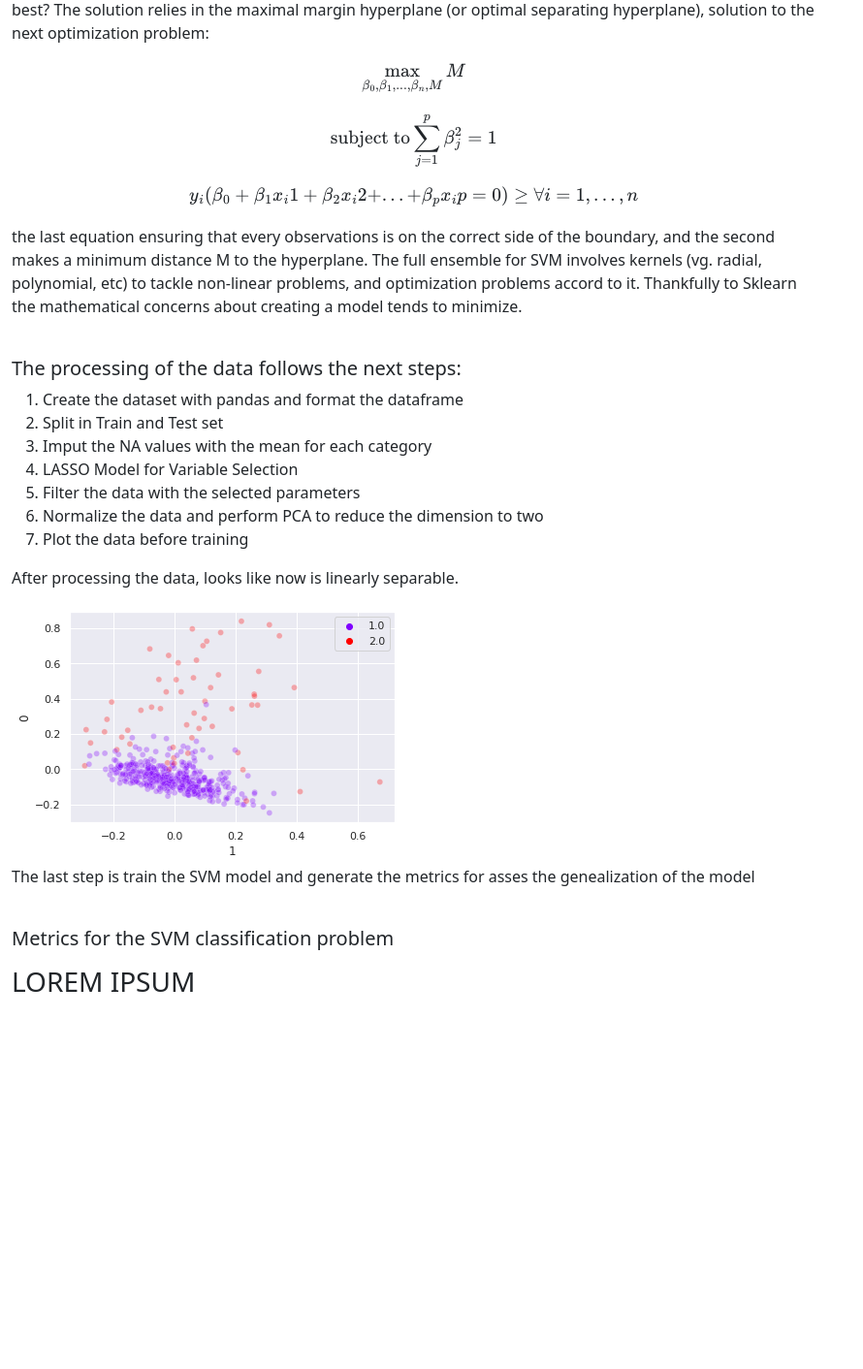
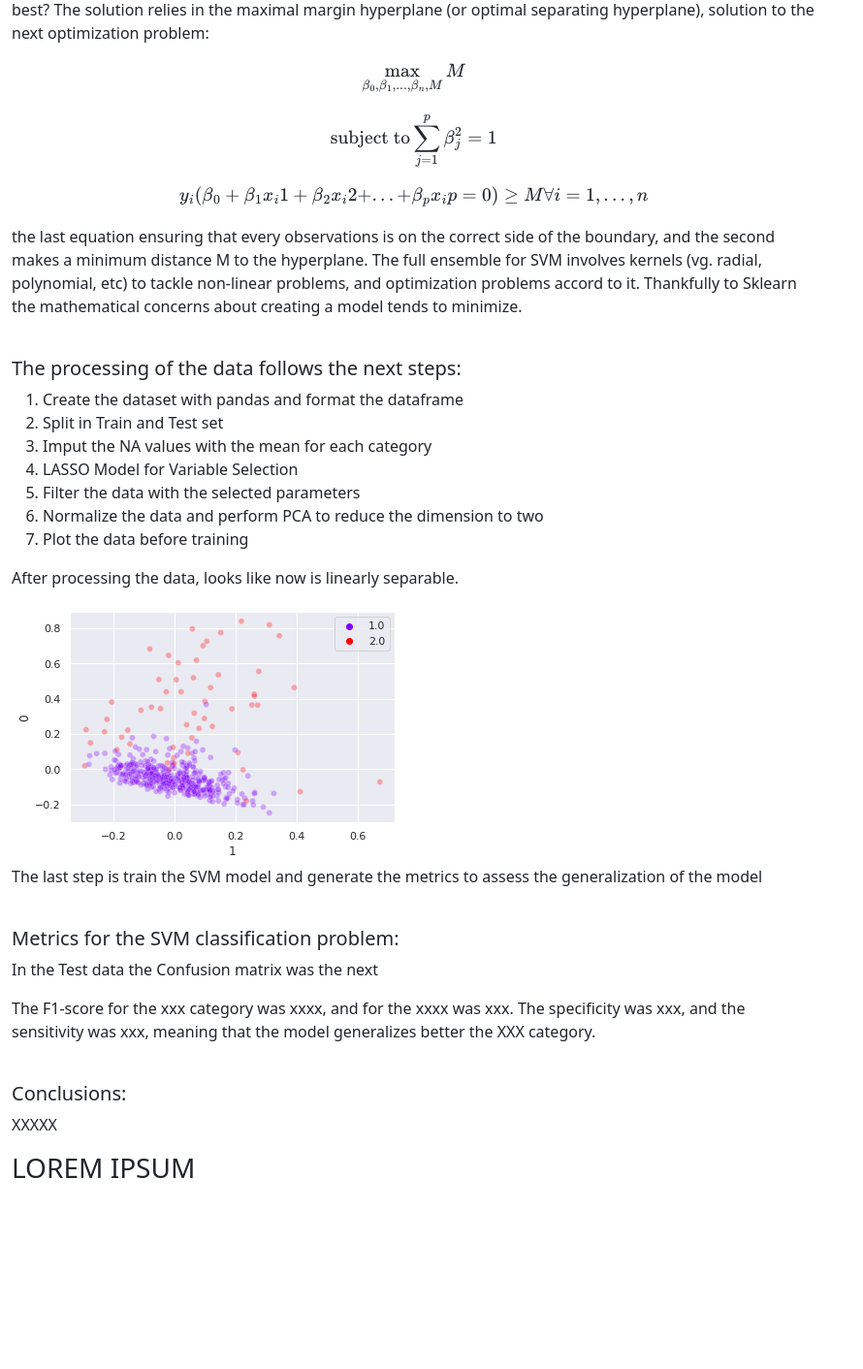
Before and after one commit to primods/flask_portfolio, a Flask app: page /svm in a window 1280 px wide. Shown: the part 1260-2672 px from the top of the page at 97% size, without its empty margins (0-890 px from the left). Before the commit the page ends 2283 px from the top, so only its background shows below. Run offline with Flask 2, Linux system fonts and the light colour scheme; parts of the project's set-up code (start-up, migrations or seed data) failed here and were passed over; some libraries are stand-ins or nearby versions.

Commit message:
update web content

```diff
--- a/templates/svm.html
+++ b/templates/svm.html
@@ -55,7 +55,7 @@ Dataset: Hepatitis C <a href="https://www.kaggle.com/datasets/fedesoriano/hepati
     for p-dimensional data. Since multiple hyperplanes can be generated for the same model, how we choose the best? The solution relies in the maximal margin hyperplane (or optimal separating hyperplane), solution to the next optimization problem:
     $$ \max\limits_{\beta_0,\beta_1,...,\beta_n,M} M $$
     $$ \text{subject to} \sum_{j=1}^p \beta_j^2 = 1 $$
-    $$ y_i(\beta_0 + \beta_1 x_i1 + \beta_2 x_i2 + ... + \beta_p x_ip = 0) \geq \forall i = 1,...,n  $$
+    $$ y_i(\beta_0 + \beta_1 x_i1 + \beta_2 x_i2 + ... + \beta_p x_ip = 0) \geq M \forall i = 1,...,n  $$
     the last equation ensuring that every observations is on the correct side of the boundary, and the second makes a minimum distance M to the hyperplane. The full ensemble for SVM involves kernels (vg. radial, polynomial, etc) to tackle non-linear problems, and optimization problems accord to it. Thankfully to Sklearn the mathematical concerns about creating a model tends to minimize.
 </p>
 <br>
@@ -71,13 +71,28 @@ Dataset: Hepatitis C <a href="https://www.kaggle.com/datasets/fedesoriano/hepati
 </ol>
 <p>After processing the data, looks like now is linearly separable.</p>
 <img class="img-fluid" src="{{url_for('static', filename='plotsvm.png')}}">
-<p>The last step is train the SVM model and generate the metrics for asses the genealization of the model</p>
+<p>The last step is train the SVM model and generate the metrics to assess the generalization of the model</p>
 <br>
-<h5>Metrics for the SVM classification problem</h5>
+<h5>Metrics for the SVM classification problem:</h5>
 <p>
+    In the Test data the Confusion matrix was the next
+</p>
+<a>
 
+</a>
+<p>
+    The F1-score  for the xxx category was xxxx, and for the xxxx was xxx. The specificity was xxx, and the sensitivity was xxx, meaning that the model generalizes better the XXX category.
+</p>
+<br>
+<h5>
+    Conclusions:
+</h5>
+<p>
+    XXXXX
 </p>
 <h3>LOREM IPSUM</h3>
+<br>
+<br>
 {% endblock %}
 
 {% block card_header %}
```
